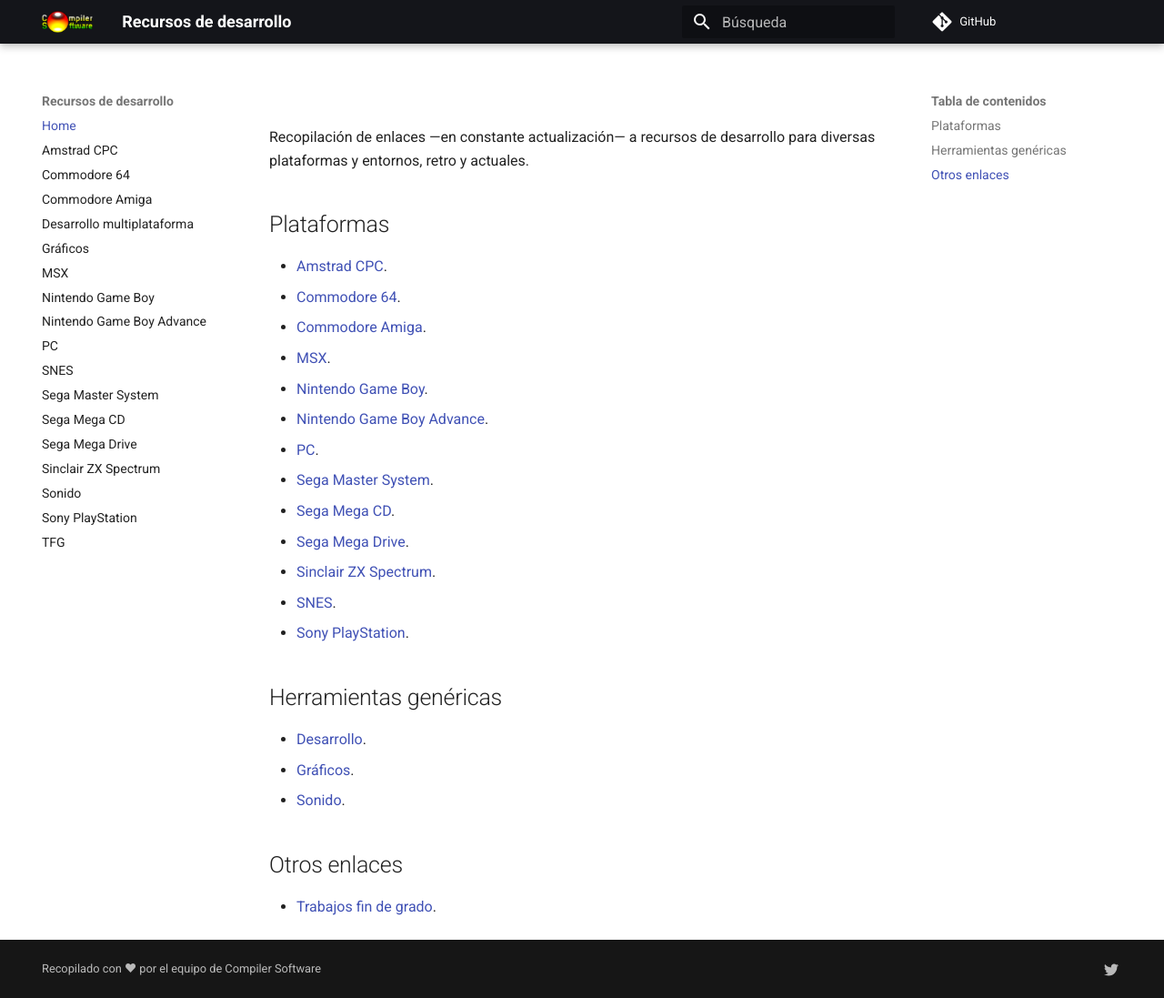
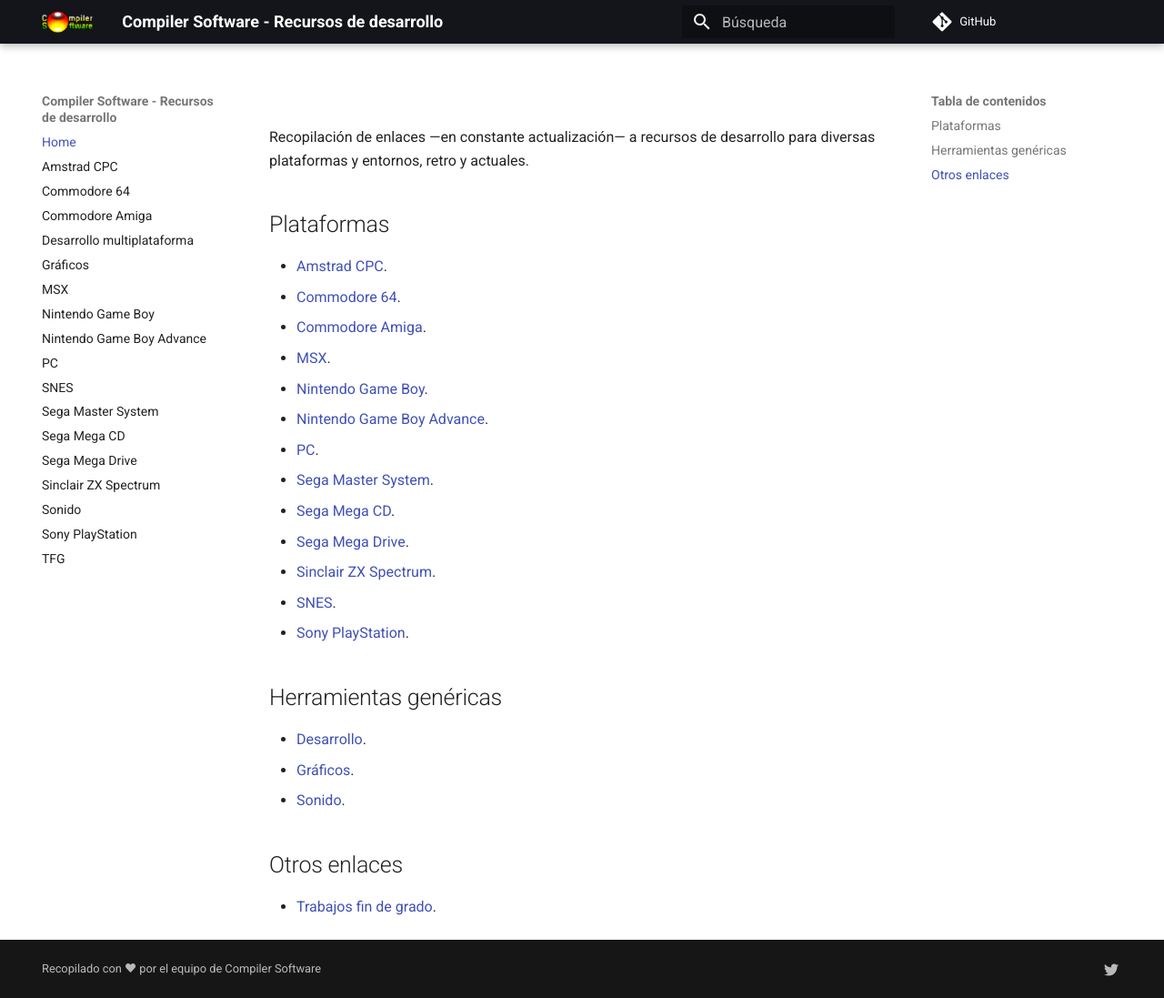
Before and after one commit to compilersoftware/recursos-desarrollo, an MkDocs documentation site: the page built from docs/index.md, in a window 1280 px wide and 1097 px high. Shown: the whole window at 91% size. Built offline with MkDocs 1.6.1 and Material for MkDocs 9.7.7, drawn with Linux system fonts in a browser that asks for light colours; comment, search, counter and statistics services are not loaded.

Commit message:
fix: Site name

```diff
--- a/mkdocs.yml
+++ b/mkdocs.yml
@@ -10,7 +10,7 @@ plugins:
   - search:
       lang: es
 repo_url: https://github.com/compilersoftware/recursos-desarrollo
-site_name: Recursos de desarrollo
+site_name: Compiler Software - Recursos de desarrollo
 theme:
   name: material
   language: es
```
